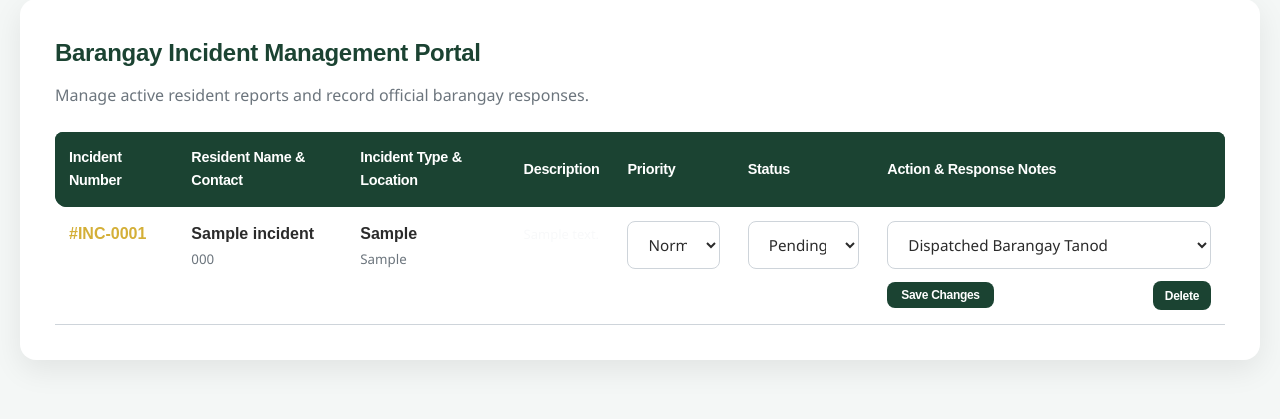
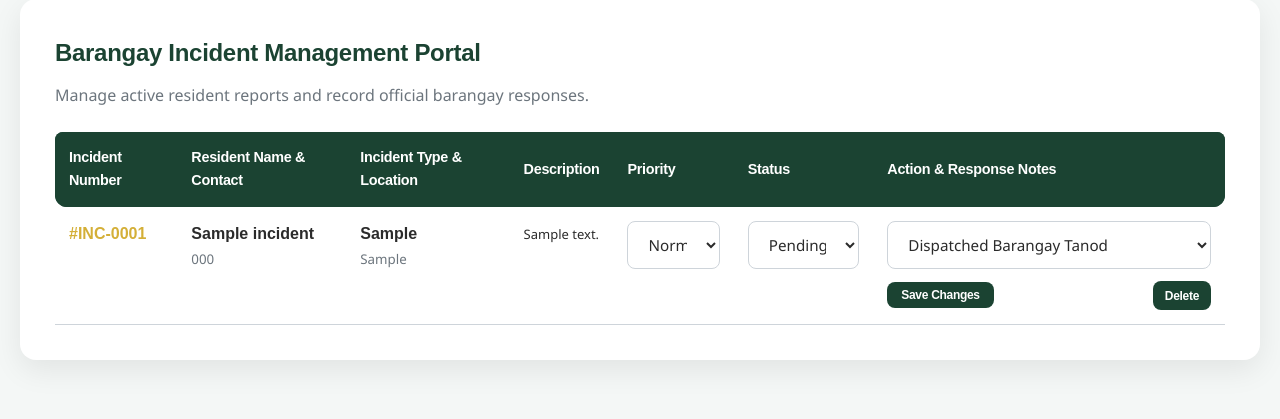
Before and after one commit to Rowland969/cirrms-system, a Flask app: page /admin/dashboard in a window 1280 px wide. Shown: the part 114-533 px from the top of the page. Run offline with Flask 3, Linux system fonts and the light colour scheme; the visitor is signed in with stand-in values (Sample User, id 1); tables that the repository leaves empty or names only in its code hold one stand-in row (values such as "Sample post").

Commit message:
Increase description text visibility and contrast for dark mode

```diff
--- a/templates/dashboard.html
+++ b/templates/dashboard.html
@@ -35,7 +35,7 @@
                         <small style="color: var(--text-muted);">{{ incident.location }}</small>
                     </td>
                     <td style="padding: 14px; vertical-align: top; max-width: 200px;">
-                        <span style="font-size: 13px; color: #f8f9fa; font-weight: 500;">{{ incident.description }}</span>
+                        <span style="font-size: 13px; color: var(--text-main, #212529); font-weight: 500;">{{ incident.description }}</span>
                     </td>
                     <td style="padding: 14px; vertical-align: top;">
                         <select name="priority" form="form-{{ incident.id }}" class="form-select form-select-sm" style="border-radius: 8px;">
```
